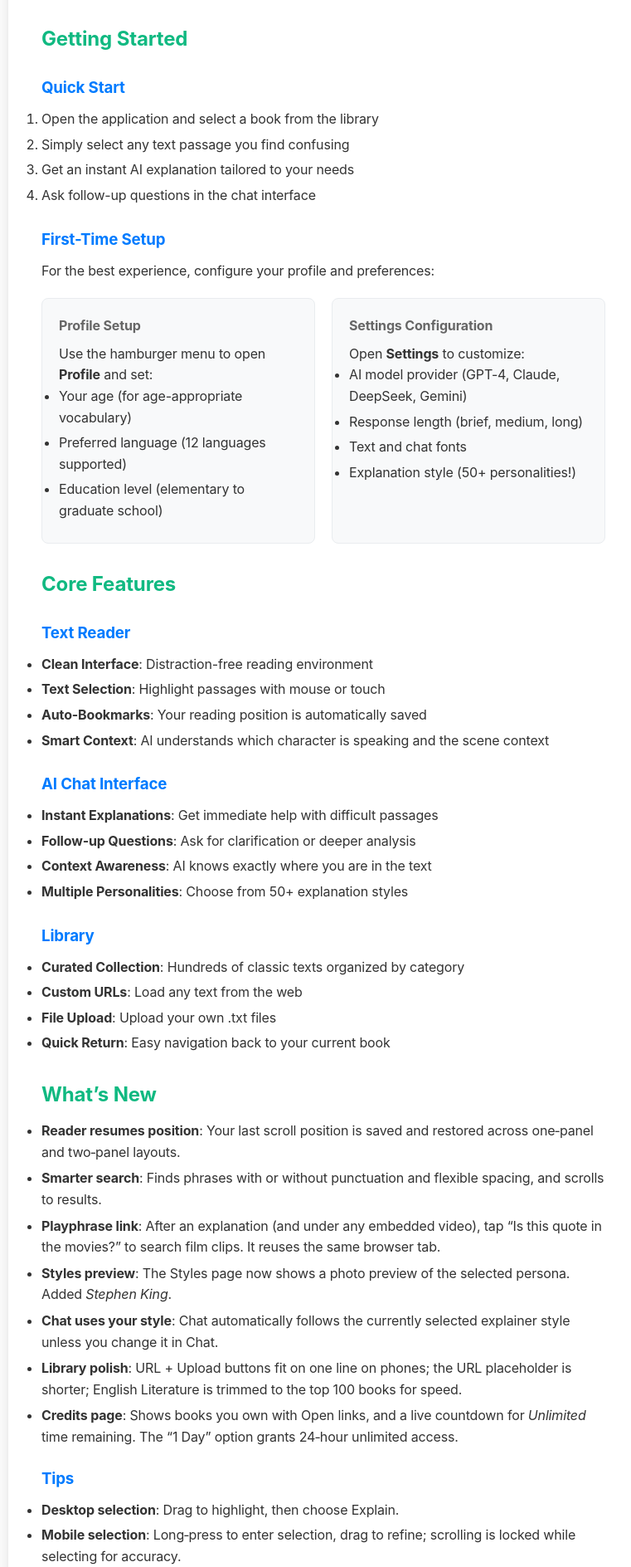
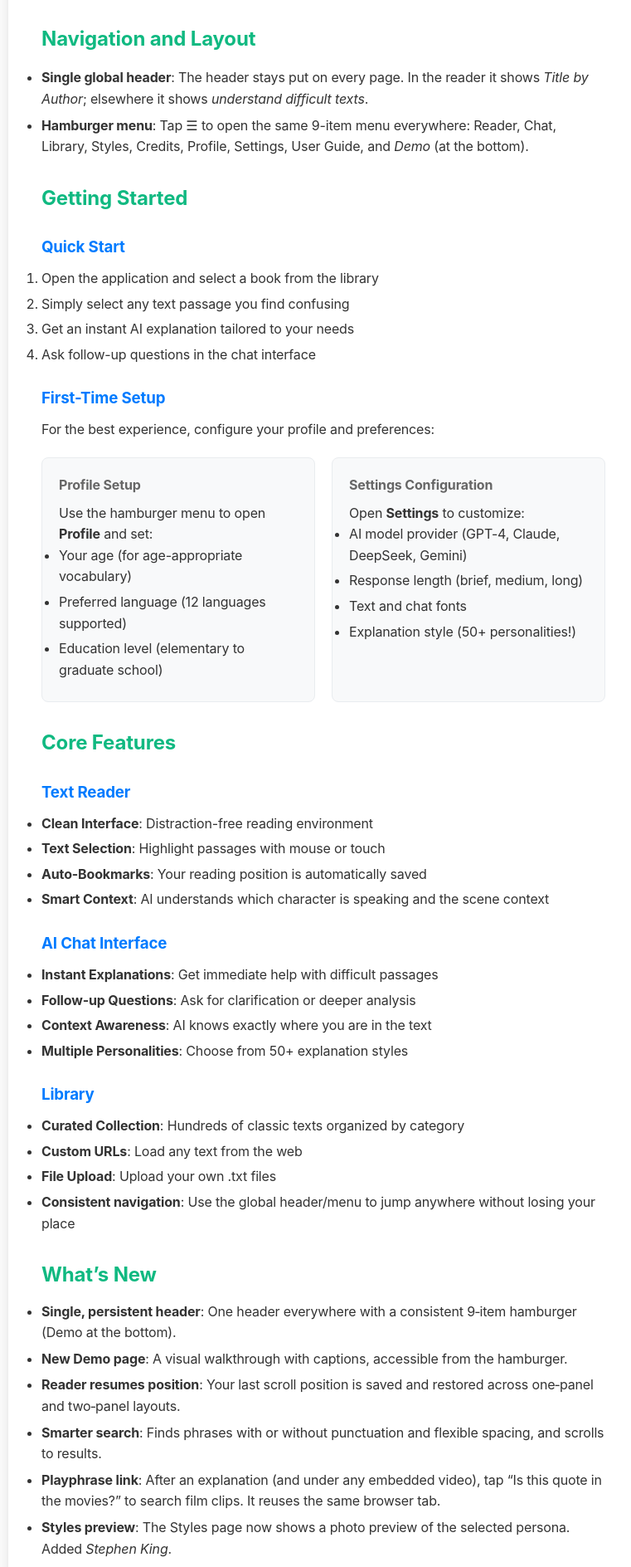
Before and after one commit to johndimm/the-explainers, a Next.js app: page /guide in a window 1280 px wide. Shown: the part 325-2213 px from the top of the page at 83% size, without its empty margins (250-1011 px from the left). Built offline with nearby package versions, Linux system fonts and the light colour scheme.

Commit message:
hamburger

```diff
--- a/src/app/chat/page.tsx
+++ b/src/app/chat/page.tsx
@@ -70,7 +70,7 @@ function ChatContent() {
         borderBottom: '1px solid #e0e0e0',
         padding: '8px 12px',
         zIndex: 100,
-        display: 'flex',
+        display: 'none',
         justifyContent: 'space-between',
         alignItems: 'center'
       }}>
@@ -285,7 +285,7 @@ function ChatContent() {
       </header>
 
       <div style={{
-        marginTop: '60px',
+        marginTop: '0',
         minHeight: 'calc(100vh - 60px)',
         padding: '20px',
         background: '#fafafa'
--- a/src/app/credits/page.tsx
+++ b/src/app/credits/page.tsx
@@ -107,7 +107,7 @@ function CreditsContent() {
         borderBottom: '1px solid #e0e0e0',
         padding: '8px 12px',
         zIndex: 100,
-        display: 'flex',
+        display: 'none',
         justifyContent: 'space-between',
         alignItems: 'center'
       }}>
@@ -322,7 +322,7 @@ function CreditsContent() {
       </header>
 
       {/* Main Content */}
-      <main style={{ maxWidth: '800px', margin: '0 auto', padding: '40px 20px', marginTop: '60px' }} className="mobile-padding">
+      <main style={{ maxWidth: '800px', margin: '0 auto', padding: '40px 20px', marginTop: '0' }} className="mobile-padding">
         {/* Free Demo Banner */}
         <div style={{
           background: 'linear-gradient(135deg, #10b981, #059669)',
--- a/src/components/ExplainerStyles.tsx
+++ b/src/components/ExplainerStyles.tsx
@@ -202,7 +202,7 @@ const ExplainerStyles: React.FC<ExplainerStylesProps> = ({
         borderBottom: '1px solid #e0e0e0',
         padding: '8px 12px',
         zIndex: 100,
-        display: 'flex',
+        display: 'none',
         justifyContent: 'space-between',
         alignItems: 'center'
       }}>
--- a/src/components/Profile.tsx
+++ b/src/components/Profile.tsx
@@ -102,7 +102,7 @@ const Profile: React.FC<ProfileProps> = ({ isOpen, onClose, profile, onProfileCh
         borderBottom: '1px solid #e0e0e0',
         padding: '8px 12px',
         zIndex: 100,
-        display: 'flex',
+        display: 'none',
         justifyContent: 'space-between',
         alignItems: 'center'
       }}>
@@ -300,7 +300,7 @@ const Profile: React.FC<ProfileProps> = ({ isOpen, onClose, profile, onProfileCh
         </div>
       </header>
 
-      <div style={{ marginTop: '50px' }}>
+      <div style={{ marginTop: '0' }}>
         <div className={styles.modal} style={{ margin: '20px auto', maxWidth: '600px', boxShadow: 'none', border: 'none', position: 'static', transform: 'none', overflow: 'visible', maxHeight: 'none' }}>
           <div className={styles.header}>
             <h2>Profile</h2>
--- a/src/components/Settings.tsx
+++ b/src/components/Settings.tsx
@@ -100,7 +100,7 @@ const Settings: React.FC<SettingsProps> = ({ isOpen, onClose, settings, onSettin
         borderBottom: '1px solid #e0e0e0',
         padding: '8px 12px',
         zIndex: 100,
-        display: 'flex',
+        display: 'none',
         justifyContent: 'space-between',
         alignItems: 'center'
       }}>
@@ -298,7 +298,7 @@ const Settings: React.FC<SettingsProps> = ({ isOpen, onClose, settings, onSettin
         </div>
       </header>
 
-      <div style={{ marginTop: '50px' }}>
+      <div style={{ marginTop: '0' }}>
         <div className={styles.settingsContainer} style={{ margin: '20px auto', maxWidth: '600px', boxShadow: 'none', border: 'none', overflow: 'visible', maxHeight: 'none' }}>
           <div className={styles.settingsHeader}>
             <h2>Settings</h2>
--- a/src/components/UserGuide.tsx
+++ b/src/components/UserGuide.tsx
@@ -4,7 +4,7 @@ import React from 'react'
 
 const UserGuide: React.FC = () => {
   return (
-    <div style={{ marginTop: '60px', fontFamily: '-apple-system, BlinkMacSystemFont, "Segoe UI", Roboto, Oxygen, Ubuntu, Cantarell, sans-serif', lineHeight: '1.6', color: '#333', maxWidth: '800px', margin: '60px auto 0', padding: '20px', backgroundColor: '#f9f9f9' }}>
+    <div style={{ marginTop: '0', fontFamily: '-apple-system, BlinkMacSystemFont, "Segoe UI", Roboto, Oxygen, Ubuntu, Cantarell, sans-serif', lineHeight: '1.6', color: '#333', maxWidth: '800px', margin: '0 auto', padding: '20px', backgroundColor: '#f9f9f9' }}>
       <div style={{ background: 'white', borderRadius: '8px', padding: '40px', boxShadow: '0 2px 10px rgba(0,0,0,0.1)' }}>
         <h1 style={{ color: '#8b5cf6', borderBottom: '3px solid #8b5cf6', paddingBottom: '10px', marginBottom: '30px' }}>
           The Explainers - User Guide
@@ -13,6 +13,12 @@ const UserGuide: React.FC = () => {
         <div style={{ background: '#fff3cd', border: '1px solid #ffeaa7', borderRadius: '4px', padding: '15px', margin: '15px 0' }}>
           <strong>Welcome to The Explainers!</strong> This app helps you understand difficult texts by providing AI-powered explanations of selected passages. Whether you're tackling Shakespeare, philosophy, or classic literature, we make challenging texts accessible.
         </div>
+
+        <h2 style={{ color: '#10b981', marginTop: '30px', marginBottom: '15px' }}>Navigation and Layout</h2>
+        <ul>
+          <li style={{ marginBottom: '6px' }}><strong>Single global header</strong>: The header stays put on every page. In the reader it shows <em>Title by Author</em>; elsewhere it shows <em>understand difficult texts</em>.</li>
+          <li style={{ marginBottom: '6px' }}><strong>Hamburger menu</strong>: Tap ☰ to open the same 9-item menu everywhere: Reader, Chat, Library, Styles, Credits, Profile, Settings, User Guide, and <em>Demo</em> (at the bottom).</li>
+        </ul>
 
         <h2 style={{ color: '#10b981', marginTop: '30px', marginBottom: '15px' }}>Getting Started</h2>
 
@@ -72,24 +78,28 @@ const UserGuide: React.FC = () => {
           <li style={{ marginBottom: '5px' }}><strong>Curated Collection</strong>: Hundreds of classic texts organized by category</li>
           <li style={{ marginBottom: '5px' }}><strong>Custom URLs</strong>: Load any text from the web</li>
           <li style={{ marginBottom: '5px' }}><strong>File Upload</strong>: Upload your own .txt files</li>
-          <li style={{ marginBottom: '5px' }}><strong>Quick Return</strong>: Easy navigation back to your current book</li>
+          <li style={{ marginBottom: '5px' }}><strong>Consistent navigation</strong>: Use the global header/menu to jump anywhere without losing your place</li>
         </ul>
 
         <h2 style={{ color: '#10b981', marginTop: '30px', marginBottom: '12px' }}>What’s New</h2>
         <ul>
+          <li style={{ marginBottom: '6px' }}><strong>Single, persistent header</strong>: One header everywhere with a consistent 9‑item hamburger (Demo at the bottom).</li>
+          <li style={{ marginBottom: '6px' }}><strong>New Demo page</strong>: A visual walkthrough with captions, accessible from the hamburger.</li>
           <li style={{ marginBottom: '6px' }}><strong>Reader resumes position</strong>: Your last scroll position is saved and restored across one‑panel and two‑panel layouts.</li>
           <li style={{ marginBottom: '6px' }}><strong>Smarter search</strong>: Finds phrases with or without punctuation and flexible spacing, and scrolls to results.</li>
           <li style={{ marginBottom: '6px' }}><strong>Playphrase link</strong>: After an explanation (and under any embedded video), tap “Is this quote in the movies?” to search film clips. It reuses the same browser tab.</li>
           <li style={{ marginBottom: '6px' }}><strong>Styles preview</strong>: The Styles page now shows a photo preview of the selected persona. Added <em>Stephen King</em>.</li>
           <li style={{ marginBottom: '6px' }}><strong>Chat uses your style</strong>: Chat automatically follows the currently selected explainer style unless you change it in Chat.</li>
           <li style={{ marginBottom: '6px' }}><strong>Library polish</strong>: URL + Upload buttons fit on one line on phones; the URL placeholder is shorter; English Literature is trimmed to the top 100 books for speed.</li>
+          <li style={{ marginBottom: '6px' }}><strong>Mobile selection</strong>: Long‑press selection now keeps the highlight visible while confirming; scroll lock is more reliable; haptic feedback on first long‑press is improved.</li>
+          <li style={{ marginBottom: '6px' }}><strong>Mobile style picker</strong>: The style dropdown in Chat is now a custom, light‑themed menu for better Android compatibility.</li>
           <li style={{ marginBottom: '6px' }}><strong>Credits page</strong>: Shows books you own with Open links, and a live countdown for <em>Unlimited</em> time remaining. The “1 Day” option grants 24‑hour unlimited access.</li>
         </ul>
 
         <h3 style={{ color: '#007bff', marginTop: '22px', marginBottom: '10px' }}>Tips</h3>
         <ul>
           <li style={{ marginBottom: '5px' }}><strong>Desktop selection</strong>: Drag to highlight, then choose Explain.</li>
-          <li style={{ marginBottom: '5px' }}><strong>Mobile selection</strong>: Long‑press to enter selection, drag to refine; scrolling is locked while selecting for accuracy.</li>
+          <li style={{ marginBottom: '5px' }}><strong>Mobile selection</strong>: Long‑press (with a short vibration) to enter selection, drag to refine. Scrolling is locked for accuracy, and the highlight remains visible while you confirm.</li>
           <li style={{ marginBottom: '5px' }}><strong>Search navigation</strong>: Use the up/down arrows next to the search to jump between hits.</li>
         </ul>
 
```
Also changed, not shown: public/explainer-demo-screenshots/5.jpg.
